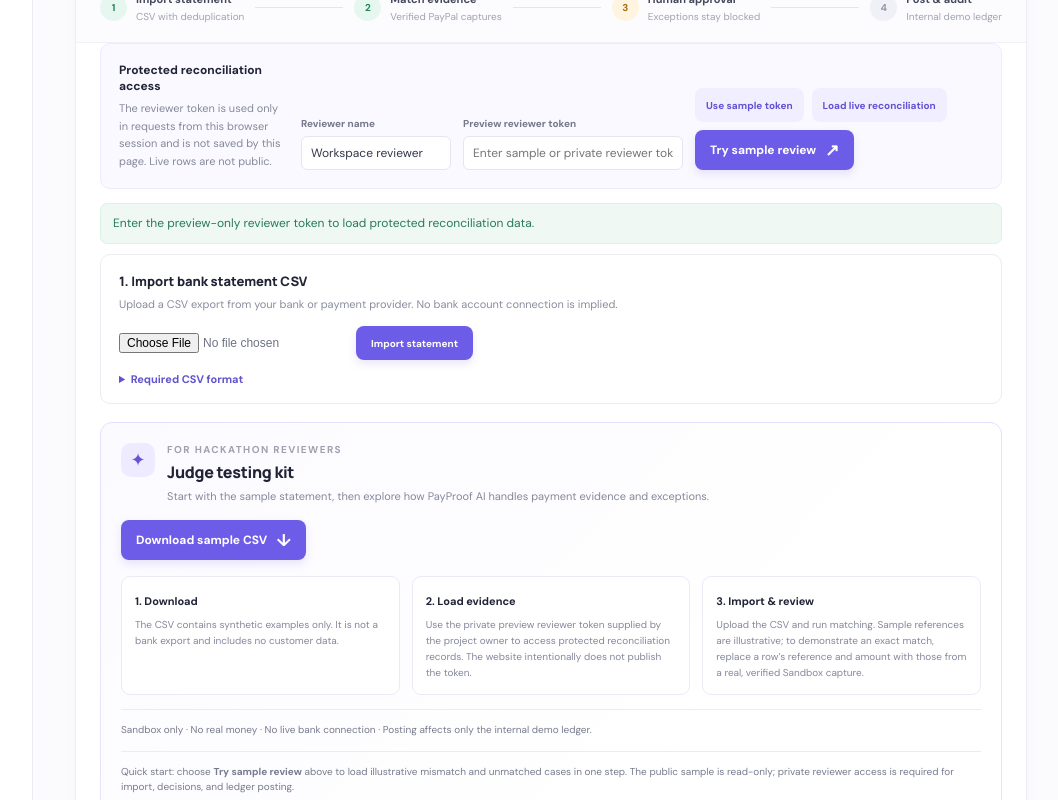
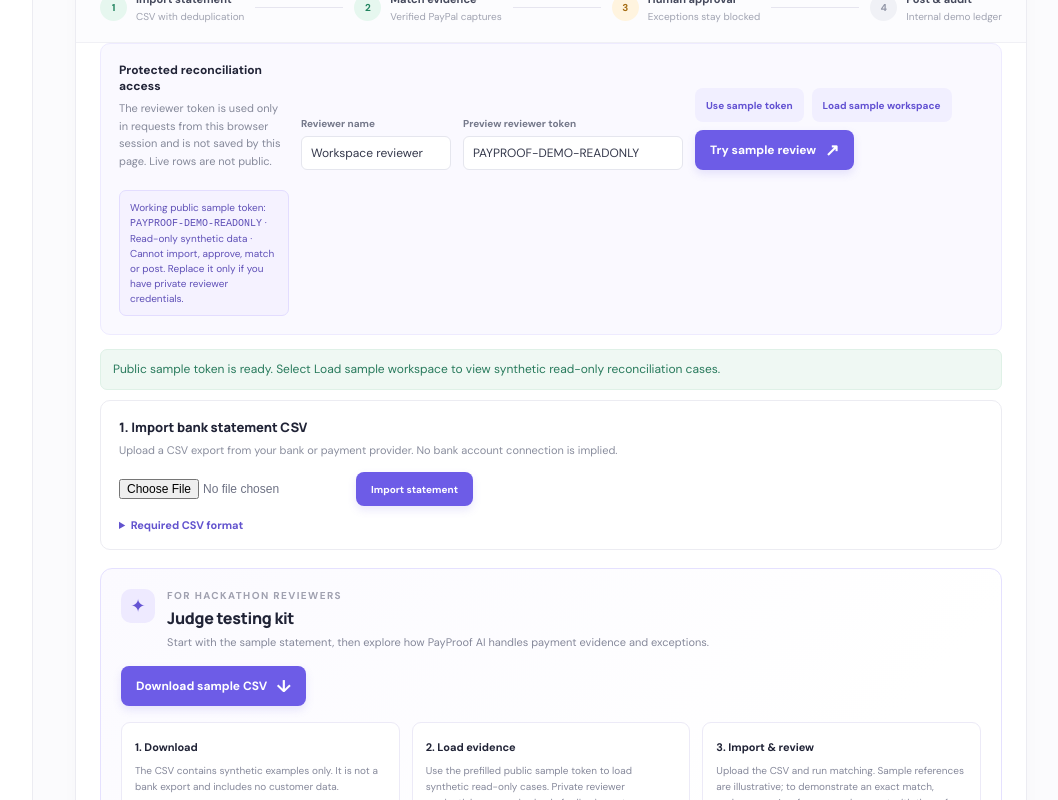
Before and after one commit to Moana-star/payproof-ai, a Next.js app: page / in a window 1280 px wide. Shown: the part 1100-1900 px from the top of the page, without its empty margins (211-1269 px from the left). Built offline with nearby package versions, Linux system fonts and the light colour scheme; no server answers.

Commit message:
Prefill and display working read-only sample token

```diff
--- a/components/reconciliation-console.tsx
+++ b/components/reconciliation-console.tsx
@@ -21,14 +21,14 @@ const statusLabels: Record<Row["match_status"], string> = {
 };
 
 export function ReconciliationConsole() {
-  const [token, setToken] = useState("");
+  const [token, setToken] = useState(DEMO_READ_ONLY_TOKEN);
   const [actor, setActor] = useState("Workspace reviewer");
   const [file, setFile] = useState<File | null>(null);
   const [data, setData] = useState<WorkspaceData>({ rows: [], audit: [], ledger: [] });
   const [search, setSearch] = useState("");
   const [filter, setFilter] = useState("all");
   const [busy, setBusy] = useState("");
-  const [notice, setNotice] = useState("Enter the preview-only reviewer token to load protected reconciliation data.");
+  const [notice, setNotice] = useState("Public sample token is ready. Select Load sample workspace to view synthetic read-only reconciliation cases.");
   const [error, setError] = useState("");
   const readOnlyDemo = token === DEMO_READ_ONLY_TOKEN;
 
@@ -135,9 +135,9 @@ export function ReconciliationConsole() {
     <div className="recon-access">
       <div className="recon-access-copy"><strong>Protected reconciliation access</strong><p>The reviewer token is used only in requests from this browser session and is not saved by this page. Live rows are not public.</p></div>
       <label>Reviewer name<input value={actor} onChange={(e) => setActor(e.target.value)} maxLength={80} placeholder="Your name or reviewer role" /></label>
-      <label>Preview reviewer token<input type="password" autoComplete="off" value={token} onChange={(e) => setToken(e.target.value)} placeholder="Enter sample or private reviewer token" /></label>
+      <label>Preview reviewer token<input type={readOnlyDemo ? "text" : "password"} autoComplete="off" value={token} onChange={(e) => setToken(e.target.value)} placeholder="Enter sample or private reviewer token" /></label>
       <div className="recon-token-actions"><button className="secondary-button" onClick={() => { setToken(DEMO_READ_ONLY_TOKEN); setData({ rows: [], audit: [], ledger: [] }); setError(""); setNotice("Sample token filled in. Select Load workspace to view synthetic read-only data."); }} disabled={!!busy}>Use sample token</button><button className="secondary-button" onClick={load} disabled={!!busy}>{busy === "load" ? "Loading…" : readOnlyDemo ? "Load sample workspace" : "Load live reconciliation"}</button><button className="primary-button" onClick={async () => { setToken(DEMO_READ_ONLY_TOKEN); setBusy("sample"); setError(""); setNotice("Loading synthetic reviewer case…"); try { const response = await fetch("/api/reconciliation", { headers: { "x-reconciliation-token": DEMO_READ_ONLY_TOKEN } }); const result = await response.json(); if (!response.ok) throw new Error(result.error || "Could not load the sample review."); setData({ rows: result.rows || [], audit: result.audit || [], ledger: result.ledger || [] }); setNotice("Sample review loaded. Inspect the synthetic mismatch and unmatched rows below; no live records were accessed and no changes can be made."); } catch (e) { setError(e instanceof Error ? e.message : "Could not load the sample review."); } finally { setBusy(""); } }} disabled={!!busy}>{busy === "sample" ? "Loading sample…" : "Try sample review"} <span>↗</span></button></div>
-      {readOnlyDemo && <p className="recon-readonly-note">Public sample token · Read-only synthetic data · Cannot import, approve, match or post.</p>}
+      {readOnlyDemo && <p className="recon-readonly-note">Working public sample token: <code>{DEMO_READ_ONLY_TOKEN}</code> · Read-only synthetic data · Cannot import, approve, match or post. Replace it only if you have private reviewer credentials.</p>}
     </div>
     <div className="recon-console-notice" role="status">{notice}</div>
     {error && <div className="recon-console-error" role="alert">{error}</div>}
@@ -151,10 +151,10 @@ export function ReconciliationConsole() {
       <a className="primary-button recon-download-sample" href="/payproof-demo-statement.csv" download>Download sample CSV <span>↓</span></a>
       <div className="recon-judge-steps">
         <div><strong>1. Download</strong><p>The CSV contains synthetic examples only. It is not a bank export and includes no customer data.</p></div>
-        <div><strong>2. Load evidence</strong><p>Use the private preview reviewer token supplied by the project owner to access protected reconciliation records. The website intentionally does not publish the token.</p></div>
+        <div><strong>2. Load evidence</strong><p>Use the prefilled public sample token to load synthetic read-only cases. Private reviewer credentials are required only for live imports, decisions and ledger posting; never publish those credentials.</p></div>
         <div><strong>3. Import &amp; review</strong><p>Upload the CSV and run matching. Sample references are illustrative; to demonstrate an exact match, replace a row’s reference and amount with those from a real, verified Sandbox capture.</p></div>
       </div>
-      <p className="recon-judge-safety">Sandbox only · No real money · No live bank connection · Posting affects only the internal demo ledger.</p><p className="recon-judge-safety">Quick start: choose <strong>Try sample review</strong> above to load illustrative mismatch and unmatched cases in one step. The public sample is read-only; private reviewer access is required for import, decisions, and ledger posting.</p>
+      <p className="recon-judge-safety">Sandbox only · No real money · No live bank connection · Posting affects only the internal demo ledger.</p><p className="recon-judge-safety">Quick start: the public sample token is prefilled. Select <strong>Load sample workspace</strong> or <strong>Try sample review</strong> to load illustrative mismatch and unmatched cases. The sample is read-only; private reviewer access is required for import, decisions, and ledger posting.</p>
     </section>
     <div className="recon-live-stats">
       <div><span>Potential matches</span><strong>{counts.candidates}</strong><small>Awaiting human approval</small></div>
```
